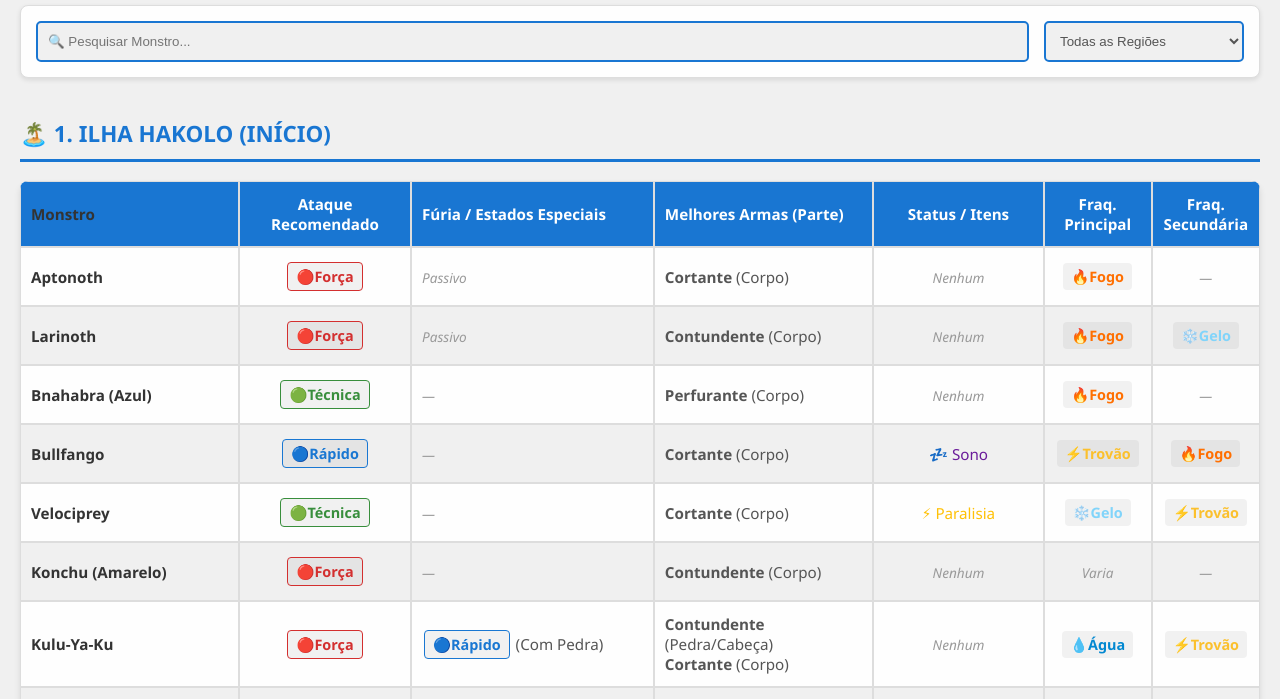
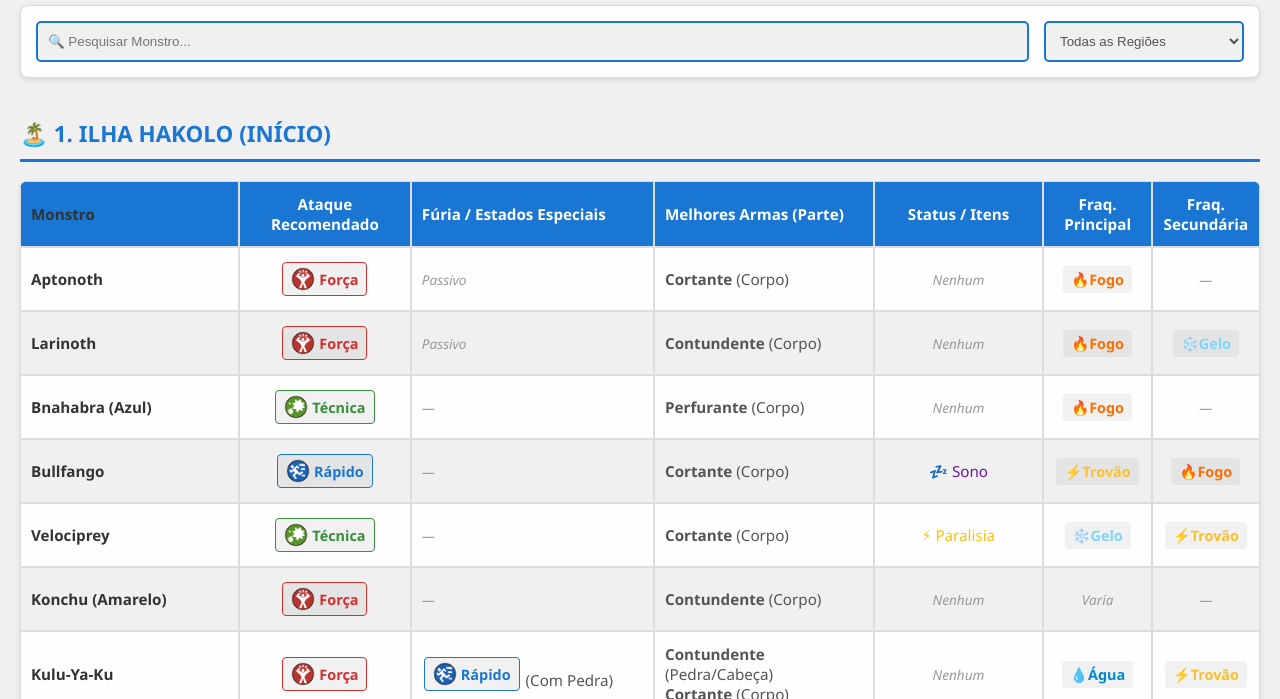
Before and after one commit to patriquepontes/mhst2_guide, a plain HTML site: page GUIA_MHST2/index.html in a window 1280 px wide. Shown: the part 86-785 px from the top of the page. Drawn offline with Linux system fonts and the light colour scheme.

Commit message:
icones adicionados
adicionado icones dos ataques

```diff
--- a/GUIA_MHST2/index.html
+++ b/GUIA_MHST2/index.html
@@ -215,15 +215,48 @@
 
         /* Ícones (Pseudo-elements) */
         .icone-forca::before {
-            content: "🔴 ";
+            content: "";
+            display: inline-block;
+            width: 24px;
+            /* Largura do ícone - ajuste se necessário */
+            height: 24px;
+            /* Altura do ícone - ajuste se necessário */
+            background-image: url('forca.ico');
+            background-size: contain;
+            /* Mantém a proporção e ajusta ao tamanho */
+            background-repeat: no-repeat;
+            margin-right: 4px;
+            /* Espaçamento à direita, similar ao original */
         }
 
         .icone-rapido::before {
-            content: "🔵 ";
+            content: "";
+            display: inline-block;
+            width: 24px;
+            /* Largura do ícone - ajuste se necessário */
+            height: 24px;
+            /* Altura do ícone - ajuste se necessário */
+            background-image: url('velocidade.ico');
+            background-size: contain;
+            /* Mantém a proporção e ajusta ao tamanho */
+            background-repeat: no-repeat;
+            margin-right: 4px;
+            /* Espaçamento à direita, similar ao original */
         }
 
         .icone-tecnica::before {
-            content: "🟢 ";
+            content: "";
+            display: inline-block;
+            width: 24px;
+            /* Largura do ícone - ajuste se necessário */
+            height: 24px;
+            /* Altura do ícone - ajuste se necessário */
+            background-image: url('tecnica.ico');
+            background-size: contain;
+            /* Mantém a proporção e ajusta ao tamanho */
+            background-repeat: no-repeat;
+            margin-right: 4px;
+            /* Espaçamento à direita, similar ao original */
         }
 
         /* Status */
```
Also changed, not shown: GUIA_MHST2/forca.ico (added), GUIA_MHST2/tecnica.ico (added), GUIA_MHST2/velocidade.ico (added).
